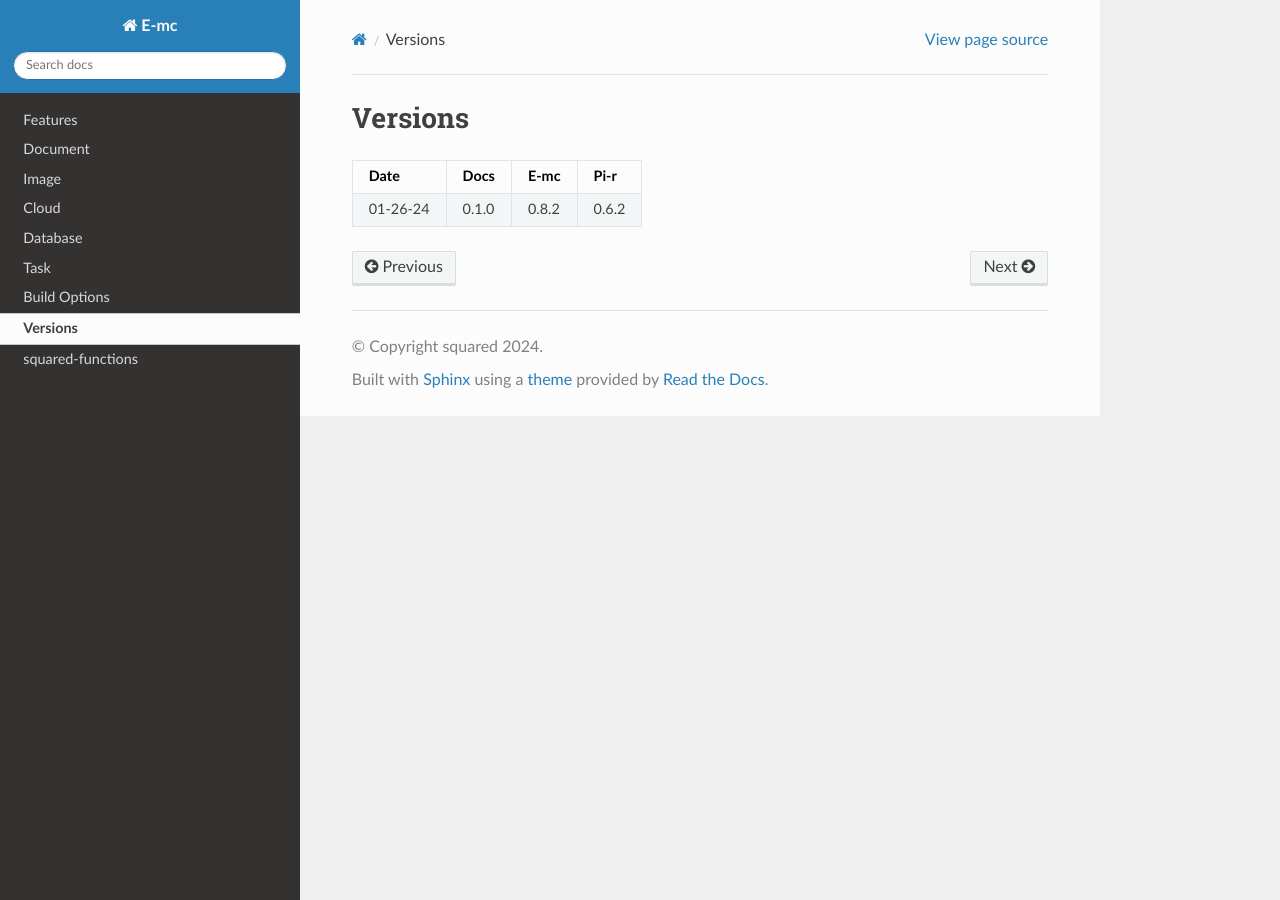
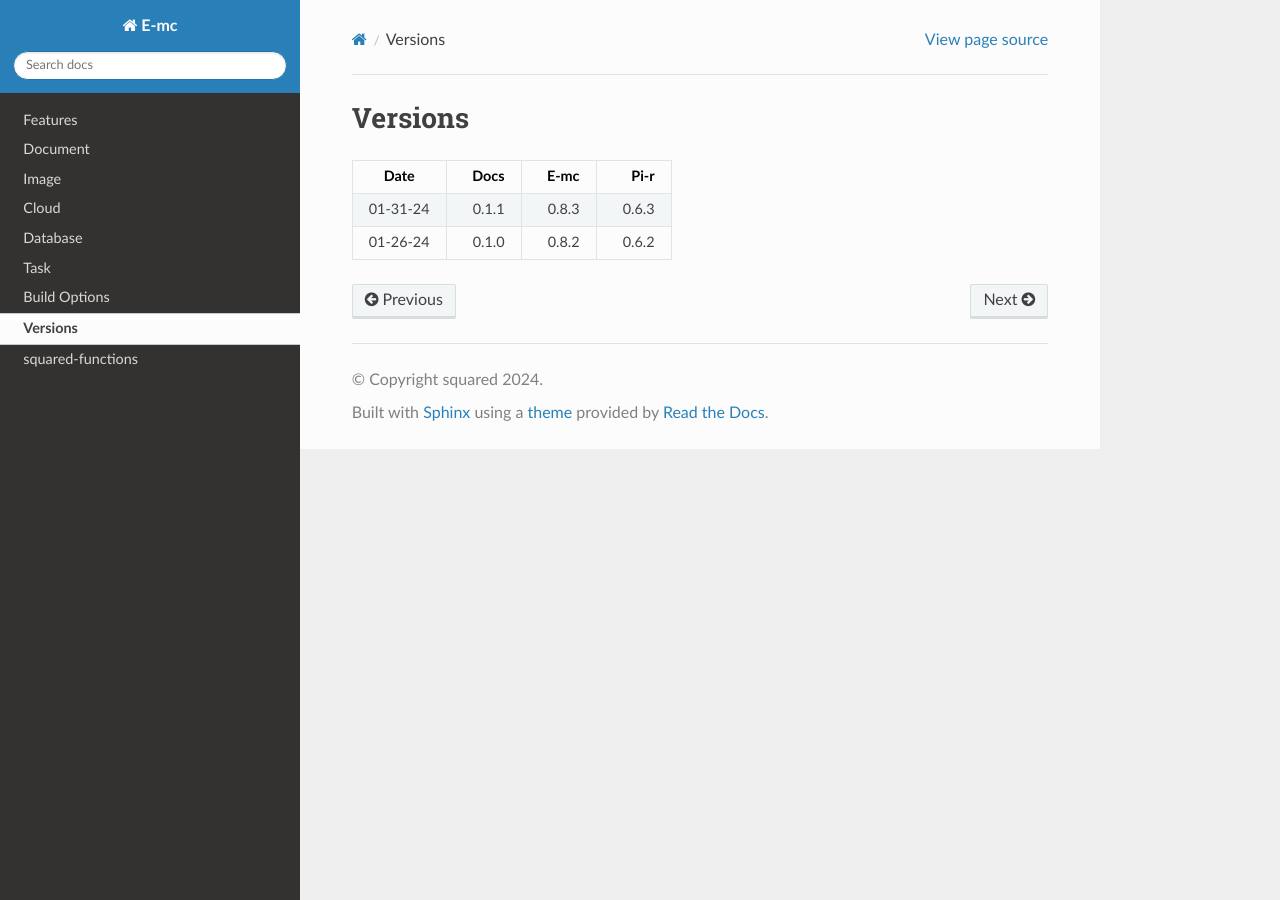
Before and after one commit to anpham6/chrome-docs, a Sphinx documentation site: the page built from source/versions.rst, in a window 1280 px wide. Built offline with Sphinx 7.4.7 and the Read the Docs theme 2.0.0, drawn with Linux system fonts in a browser that asks for light colours.

Commit message:
CSS styleshet content.css was created.

```diff
--- /dev/null
+++ b/source/_static/content.css
@@ -0,0 +1,12 @@
+.table-right th.head {
+    min-width: 75px;
+    text-align: right;
+}
+
+.table-right th.head:nth-child(1) {
+    text-align: center;
+}
+
+.table-right td {
+    text-align: right;
+}
--- a/source/conf.py
+++ b/source/conf.py
@@ -26,7 +26,7 @@ highlight_language = 'json'
 
 html_theme = 'sphinx_rtd_theme'
 html_static_path = ['_static']
-html_css_files = ['override.css']
+html_css_files = ['content.css', 'override.css']
 html_context = {
   "display_github": False,
   "commit": False,
--- a/source/index.rst
+++ b/source/index.rst
@@ -22,15 +22,15 @@ Examples use **squared** 4/5 and **chrome** as the reference framework. These co
 NodeJS 14 LTS
 =============
 
-Optional fail safe dependencies in **E-mc 0.9** are going to be removed when NodeJS 22 starts development in April 2024. The code itself will still be ES2020 and will continue to work equivalently when these dependencies are self-installed.
+Optional fail safe dependencies in **E-mc 0.9** are going to be removed when *NodeJS 22* starts development in April 2024. The code itself will still be ES2020 and will continue to work equivalently when these dependencies are self-installed.
 
-.. code-block:: sh
+.. code-block:: bash
   :caption: Minimum 15.4
 
   npm i abort-controller
   npm i event-target-shim
 
-.. code-block:: sh
+.. code-block:: bash
   :caption: Minimum 14.17 + 15.6
 
   npm i uuid
--- a/source/versions.rst
+++ b/source/versions.rst
@@ -1,8 +1,11 @@
 Versions
 ========
+
+.. rst-class:: table-right
 
 ======== ======== ======== ========
   Date       Docs     E-mc     Pi-r
 ======== ======== ======== ========
+01-31-24    0.1.1    0.8.3    0.6.3
 01-26-24    0.1.0    0.8.2    0.6.2
 ======== ======== ======== ========
```
